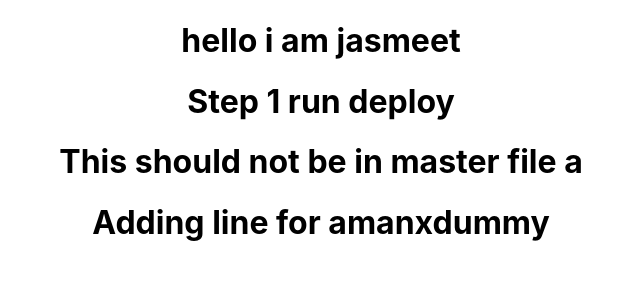
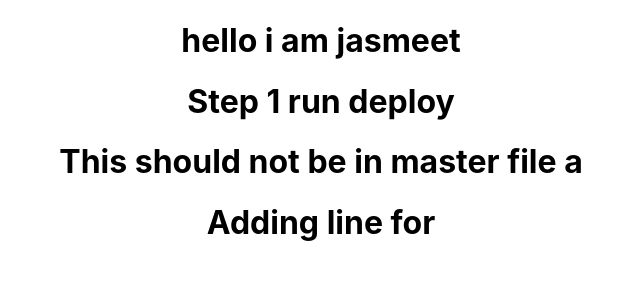
Before and after one commit to amanjatx/netyforms-repo, a React (Create React App) app: page / in a window 1280 px wide. Shown: the top 300 px of the page, without its empty margins (319-959 px from the left). Built offline with nearby package versions, Linux system fonts and the light colour scheme.

Commit message:
adding new line once again

```diff
--- a/src/App.js
+++ b/src/App.js
@@ -6,7 +6,7 @@ function App() {
       <h1> hello i am jasmeet </h1>
       <h1>Step 1 run deploy </h1> {/* this is a comment*/}
       <h1>This should not be in master file a</h1>
-      <h1>Adding line for amanxdummy</h1>
+      <h1>Adding line for</h1>
     </div>
   );
 }
```
